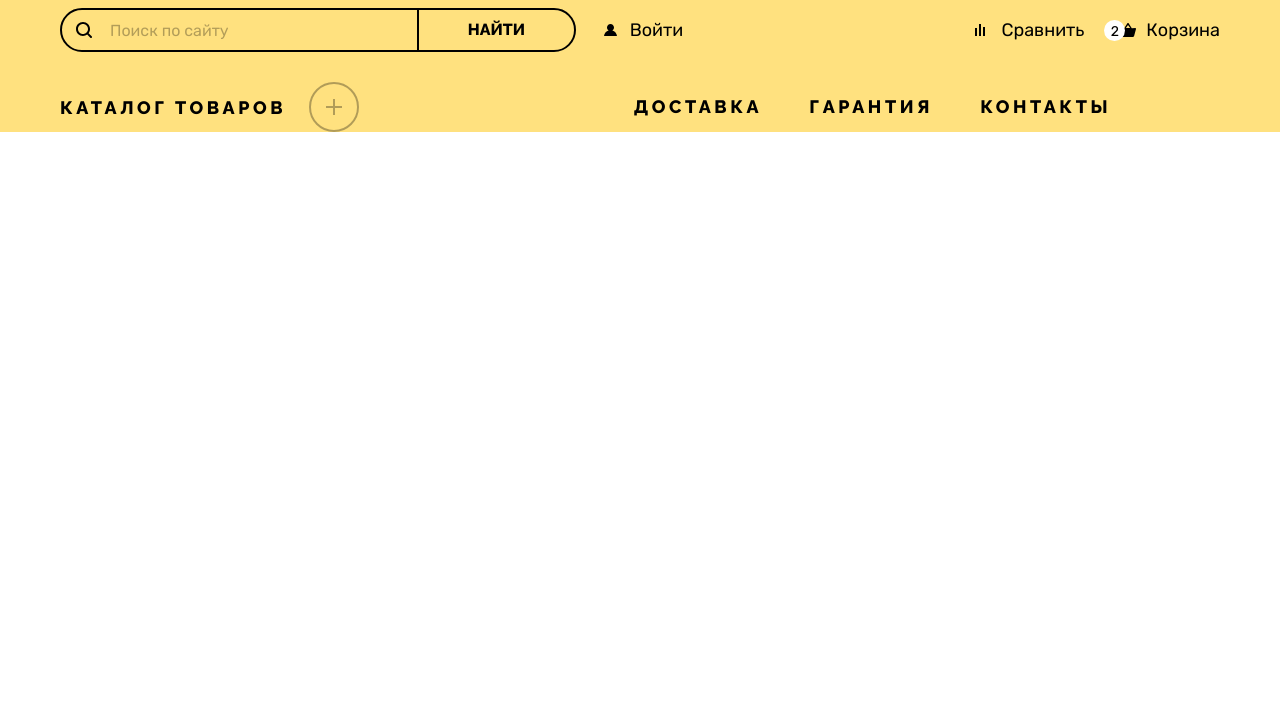
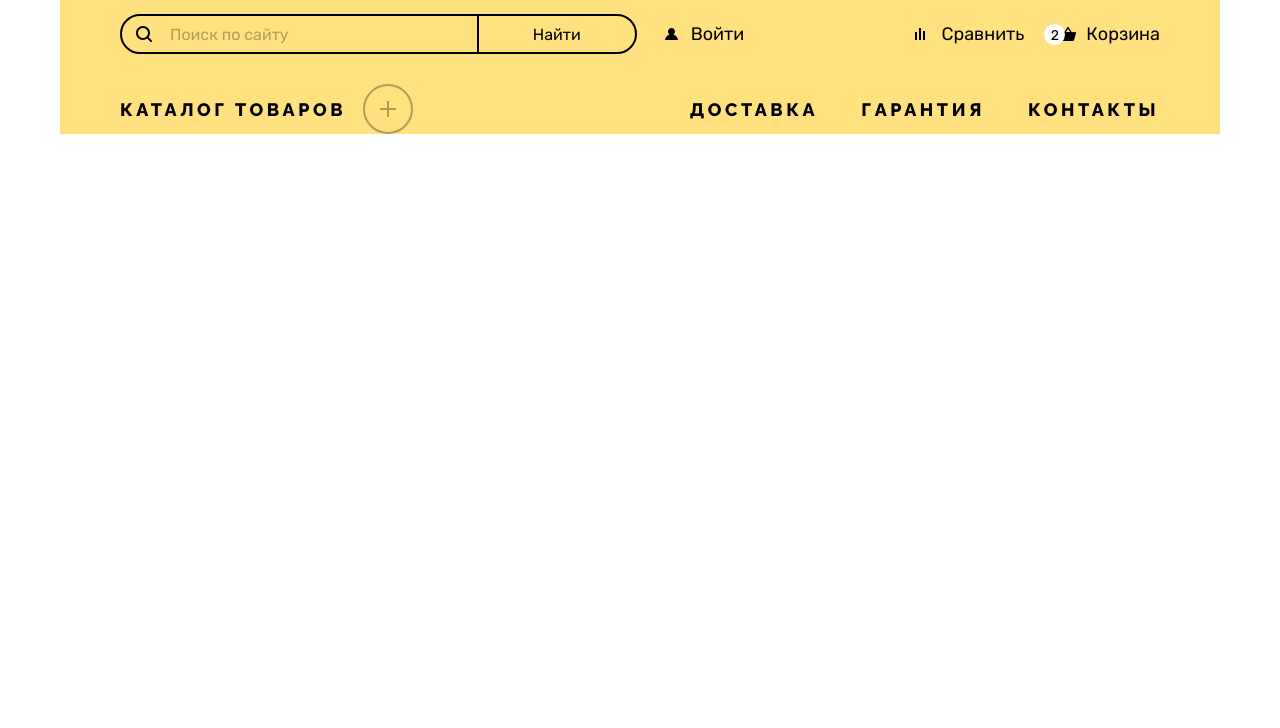
Before and after one commit to NeXan87/2194201-device-35, a plain HTML site: page index.html in a window 1280 px wide. Shown: the part 72-800 px from the top of the page. Drawn offline with Linux system fonts and the light colour scheme.

Commit message:
Верстает шапку

```diff
--- a/sources/_general.scss
+++ b/sources/_general.scss
@@ -34,7 +34,7 @@ body {
 
 .grid-container {
   display: grid;
-  width: 1280px;
+  width: 1160px;
   margin: 0 auto;
   padding-top: 40px;
 
--- a/sources/_header.scss
+++ b/sources/_header.scss
@@ -1,67 +1,12 @@
-$input-placeholder: rgba(
-  $color: #000000,
-  $alpha: 0.3,
-);
-$body-color: #000000;
-$condition-focus: 2px solid #af4fff; // фокусная линия
-
-%condition-hover {
-  opacity: 0.6;
-}
-
-%condition-active {
-  opacity: 0.3;
-}
-
-%header-link-style-none {
+.user-nav-link {
   position: relative;
 
-  padding-left: 26px;
+  display: inline-block;
+  padding: 8px 0px 8px 26px;
 
+  line-height: 21px;
   color: $body-color;
   text-decoration: none;
-}
-
-%input-disabled {
-  pointer-events: none;
-
-  @extend %condition-active;
-}
-
-%list-style-none {
-  margin: 0;
-  padding: 0;
-
-  list-style: none;
-}
-
-%link-style-none {
-  color: #000000;
-  text-decoration: none;
-}
-
-.field {
-  font-family: inherit;
-}
-
-.button {
-  display: flex;
-  justify-content: center;
-  align-items: center;
-  padding: 10px;
-
-  font-family: "Raleway", sans-serif;
-  color: #000000;
-  text-transform: uppercase;
-  text-decoration: none;
-
-  background-color: transparent;
-  border: none;
-  cursor: pointer;
-}
-
-.user-nav-link {
-  @extend %header-link-style-none;
 
   &::before {
     content: "";
@@ -115,14 +60,14 @@ $condition-focus: 2px solid #af4fff; // фокусная линия
   position: relative;
 
   display: grid;
-  padding: 40px 60px 0 60px;
+  padding: 46px 60px 0 60px;
 
   column-gap: 26px;
 
   background-color: #ffe17f;
 
   grid-column: 1/-1;
-  grid-template-columns: 0.84fr 1fr;
+  grid-template-columns: 1.047fr 1fr;
   row-gap: 30px;
 
   &__logo-link {
@@ -142,6 +87,7 @@ $condition-focus: 2px solid #af4fff; // фокусная линия
   &__search-form {
     display: flex;
     flex-shrink: 0;
+    max-width: 519px;
     overflow: hidden;
 
     grid-column-start: 1;
@@ -154,10 +100,10 @@ $condition-focus: 2px solid #af4fff; // фокусная линия
   &__search-input {
     width: 359px;
     height: 100%;
-    padding: 10px 10px 10px 48px;
+    padding: 9px 10px 8px 48px;
 
     font-size: 16px;
-    line-height: 20px;
+    line-height: 21px;
 
     background-color: transparent;
     border: 2px solid #000000;
@@ -204,9 +150,12 @@ $condition-focus: 2px solid #af4fff; // фокусная линия
     left: -2px;
 
     width: 160px;
+    padding: 7px 10px;
 
     font-size: 16px;
-    line-height: 20px;
+    line-height: 21px;
+    font-family: "Rubik", sans-serif;
+    text-transform: none;
 
     border: 2px solid #000000;
     border-radius: 0 50px 50px 0;
@@ -427,9 +376,10 @@ $condition-focus: 2px solid #af4fff; // фокусная линия
     &::after {
       content: "";
 
+      flex-shrink: 0;
       width: 50px;
       height: 50px;
-      margin-left: 23px;
+      margin-left: 17px;
 
       background-image: url("../images/icons/catalog-plus.svg");
       background-repeat: no-repeat;
@@ -458,8 +408,8 @@ $condition-focus: 2px solid #af4fff; // фокусная линия
     flex-wrap: wrap;
     align-content: flex-start;
     width: 100%;
-    max-height: 180px;
-    padding: 33px 60px 27px 60px;
+    max-height: 170px;
+    padding: 15px 60px 38px 60px;
 
     font-size: 16px;
     line-height: 18px;
@@ -473,10 +423,15 @@ $condition-focus: 2px solid #af4fff; // фокусная линия
     display: flex;
   }
 
+  &__item {
+    max-width: 252px;
+    width: 100%;
+  }
+
   &__link {
     display: inline-block;
     margin-right: 40px;
-    margin-bottom: 22px;
+    margin-bottom: 18px;
 
     @extend %link-style-none;
 
@@ -498,18 +453,20 @@ $condition-focus: 2px solid #af4fff; // фокусная линия
     flex-wrap: wrap;
     align-content: center;
     height: 100%;
-    padding-left: 30px;
+    padding-left: 25px;
 
     @extend %list-style-none;
   }
 
   &__item:not(:last-child) {
-    margin-right: 47px;
+    margin-right: 43px;
   }
 
   &__link {
     display: inline-block;
+    padding: 10px 0px;
 
+    line-height: 21px;
     font-family: "Raleway", sans-serif;
     text-transform: uppercase;
     letter-spacing: 0.2em;
--- a/sources/index.scss
+++ b/sources/index.scss
@@ -1,3 +1,56 @@
+$input-placeholder: rgba(
+  $color: #000000,
+  $alpha: 0.3,
+);
+$body-color: #000000;
+$condition-focus: 2px solid #af4fff; // фокусная линия
+
+%condition-hover {
+  opacity: 0.6;
+}
+
+%condition-active {
+  opacity: 0.3;
+}
+
+%input-disabled {
+  pointer-events: none;
+
+  @extend %condition-active;
+}
+
+%list-style-none {
+  margin: 0;
+  padding: 0;
+
+  list-style: none;
+}
+
+%link-style-none {
+  color: #000000;
+  text-decoration: none;
+}
+
+.field {
+  font-family: inherit;
+}
+
+.button {
+  display: flex;
+  justify-content: center;
+  align-items: center;
+  padding: 10px;
+
+  font-family: "Raleway", sans-serif;
+  color: #000000;
+  text-transform: uppercase;
+  text-decoration: none;
+
+  background-color: transparent;
+  border: none;
+  cursor: pointer;
+}
+
 @import "fonts";
 @import "general";
 @import "header";
```
Also changed, not shown: styles/index.css.
